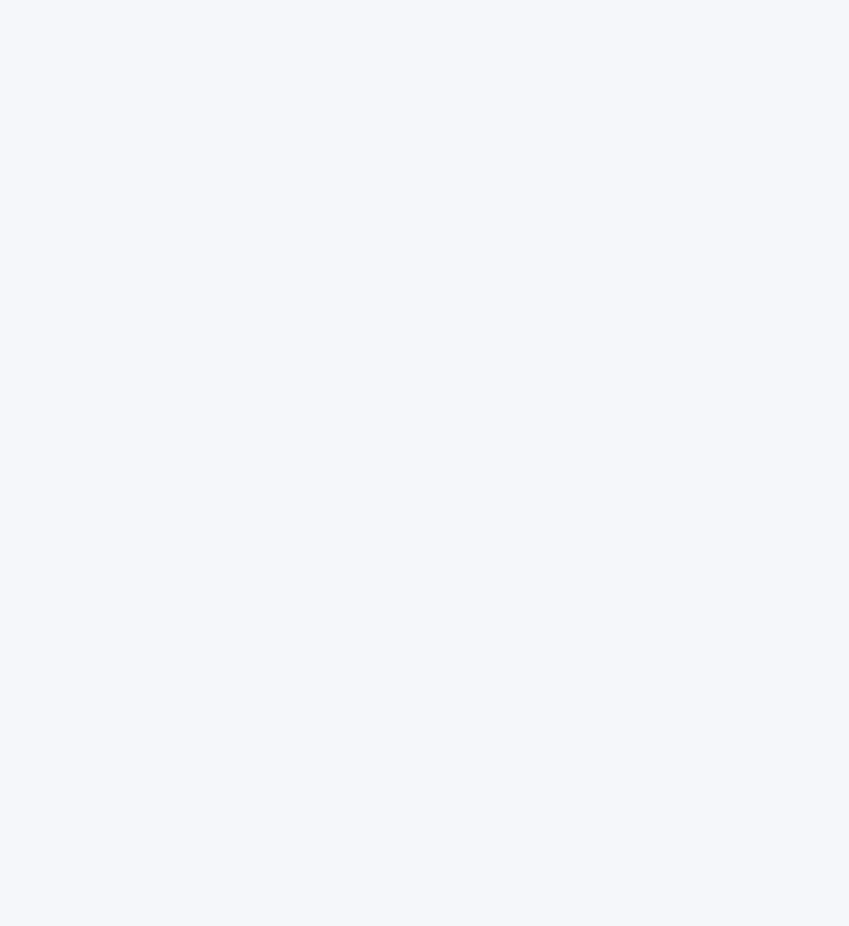
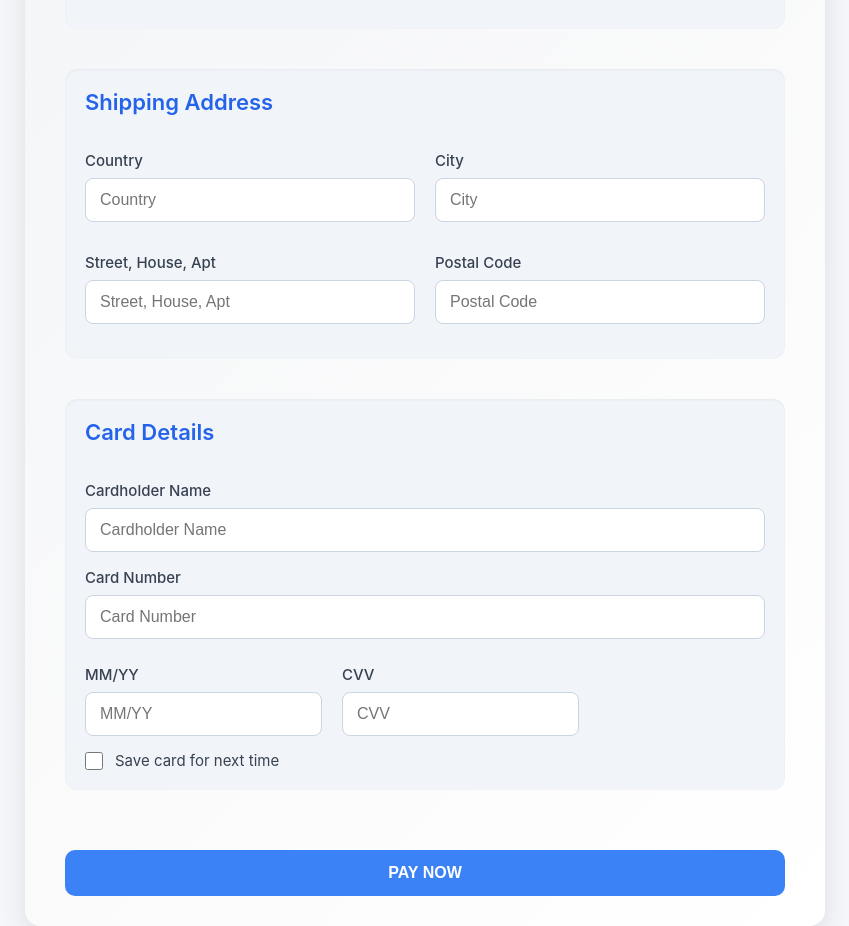
Before and after one commit to BogdanSEST2/InternetStoreProject, a React (Create React App) app: page /checkout in a window 1280 px wide. Shown: the part 400-1326 px from the top of the page, without its empty margins (215-1064 px from the left). Before the commit the page ends 800 px from the top, so only its background shows below. Built offline with nearby package versions, Linux system fonts and the light colour scheme.

Commit message:
Сделал страницу для оплаты заказа и добавил некоторые отдельные  компоненты для её реализации

```diff
--- a/src/App.jsx
+++ b/src/App.jsx
@@ -5,7 +5,7 @@ import ProductDetails from './pages/product-details/ProductDetails';
 import CartPage from './pages/cart-page/CartPage';
 import CheckoutPage from './pages/checkout-page/CheckoutPage';
 import UserProfile from './pages/user-profile/UserProfile';
-import NotFound from './pages/not-found/NotFound';
+import NotFound from './pages/404-not-found/NotFound';
 import LoginPage from './pages/login/LoginPage';
 import RegisterPage from './pages/register/RegisterPage';
 
--- /dev/null
+++ b/src/components/enhanced-input/input.css
@@ -0,0 +1,54 @@
+.enhanced-form-group {
+    display: flex;
+    flex-direction: column;
+    position: relative;
+}
+
+.enhanced-form-group label {
+    font-size: 15px;
+    color: #374151;
+    margin: 16px 0 8px 0;
+    font-weight: 500;
+}
+
+.input-wrapper {
+    position: relative;
+    display: flex;
+    align-items: center;
+}
+
+.input-wrapper input {
+    width: 100%;
+    padding: 12px 14px;
+    border: 1px solid #cbd5e1;
+    border-radius: 8px;
+    font-size: 16px;
+    transition: border-color 0.3s ease, box-shadow 0.3s ease;
+}
+
+.input-wrapper input:focus {
+    border-color: #3b82f6;
+    box-shadow: 0 0 0 3px rgba(59, 130, 246, 0.2);
+    outline: none;
+}
+
+.input-icon {
+    position: absolute;
+    left: 12px;
+    font-size: 18px;
+    color: #94a3b8;
+}
+
+.error-text {
+    color: #ef4444;
+    font-size: 13px;
+    margin-top: 5px;
+}
+
+.has-error input {
+    border-color: #ef4444;
+}
+
+.has-error .input-icon {
+    color: #ef4444;
+}
--- /dev/null
+++ b/src/components/enhanced-input/input.jsx
@@ -0,0 +1,25 @@
+import React from 'react';
+import './input.css';
+
+
+
+export default function EnhancedInput({ label, type, name, value, onChange, error, icon, autoFocus = false }) {
+    return (
+        <div className={`enhanced-form-group ${error ? 'has-error' : ''}`}>
+            {label && <label htmlFor={name}>{label}</label>}
+            <div className="input-wrapper">
+                {icon && <span className="input-icon">{icon}</span>}
+                <input
+                    type={type}
+                    name={name}
+                    id={name}
+                    value={value}
+                    placeholder={label}
+                    onChange={onChange}
+                    autoFocus={autoFocus}
+                />
+            </div>
+            {error && <span className="error-text">{error}</span>}
+        </div>
+    );
+}
--- /dev/null
+++ b/src/components/submit-button/SubmitButton.css
@@ -0,0 +1,17 @@
+.submit-button {
+    background: #3b82f6;
+    color: white;
+    padding: 14px 0;
+    border: none;
+    border-radius: 10px;
+    font-size: 16px;
+    font-weight: 700;
+    cursor: pointer;
+    transition: background 0.3s ease;
+    margin-top: 20px;
+    width: 100%;
+}
+
+.submit-button:hover {
+    background: #2563eb;
+}
--- /dev/null
+++ b/src/components/submit-button/SubmitButton.jsx
@@ -0,0 +1,12 @@
+import React from 'react';
+import './SubmitButton.css';
+
+
+
+export default function SubmitButton({ text }) {
+  return (
+    <button type="submit" className="submit-button">
+      {text}
+    </button>
+  );
+}
--- a/src/pages/not-found/NotFound.jsx
+++ b/src/pages/404-not-found/NotFound.jsx
@@ -1,5 +1,8 @@
 import './NotFound.css';
 import { Link } from 'react-router-dom';
+import NotFound404Picture from '../../assets/404.png';
+
+
 
 function NotFound() {
   return (
@@ -11,6 +14,9 @@ function NotFound() {
         <Link to="/" className="not-found-button">Go Back Home</Link>
       </div>
       <div className="not-found-right-panel">
+        <div className="not-found-right-panel-img">
+          <img src={NotFound404Picture} alt="404" />
+        </div>
         <h1>Page Not Found</h1>
       </div>
     </div>
--- a/src/pages/checkout-page/CheckoutPage.css
+++ b/src/pages/checkout-page/CheckoutPage.css
@@ -1,3 +1,104 @@
 .checkout-page {
+    max-width: 800px;
+    margin: 40px auto;
+    padding: 30px 40px;
+    background: linear-gradient(135deg, #f3f4f6, #ffffff);
+    border-radius: 16px;
+    box-shadow: 0 10px 30px rgba(0, 0, 0, 0.1);
+    font-family: 'Inter', sans-serif;
+    transition: all 0.3s ease;
+}
+
+.checkout-page h1 {
+    text-align: center;
+    font-size: 32px;
+    color: #1f2937;
+    margin-bottom: 30px;
+    font-weight: 700;
+}
+
+.checkout-form {
+    display: flex;
+    flex-direction: column;
+    gap: 40px;
+}
+
+.form-section {
     padding: 20px;
-  }
+    background: #f1f5f9;
+    border-radius: 12px;
+    box-shadow: inset 0 1px 3px rgba(0,0,0,0.05);
+}
+
+.form-section h2 {
+    font-size: 22px;
+    color: #2563eb;
+    margin-bottom: 20px;
+    font-weight: 600;
+}
+
+.card-details {
+    display: flex;
+    gap: 20px;
+    margin-top: 10px;
+}
+
+.checkbox-container {
+    display: flex;
+    align-items: center;
+    font-size: 15px;
+    color: #374151;
+    margin-top: 15px;
+    user-select: none;
+}
+
+.checkbox-container input {
+    margin-right: 12px;
+    width: 18px;
+    height: 18px;
+}
+
+.submit-button {
+    background: #3b82f6;
+    color: white;
+    padding: 14px 0;
+    font-size: 18px;
+    font-weight: 600;
+    border: none;
+    border-radius: 10px;
+    cursor: pointer;
+    transition: background 0.3s ease, transform 0.2s ease;
+    width: 100%;
+}
+
+.submit-button:hover {
+    background: #2563eb;
+    transform: translateY(-2px);
+}
+
+.input-row {
+    display: flex;
+    gap: 20px;
+    margin-bottom: 15px;
+}
+
+.input-row > div {
+    flex: 1;
+}
+
+@media (max-width: 540px) {
+    .input-row {
+    flex-direction: column;
+}
+}
+
+
+@media (max-width: 768px) {
+    .checkout-page {
+        padding: 20px;
+    }
+
+    .card-details {
+        flex-direction: column;
+    }
+}
--- a/src/pages/checkout-page/CheckoutPage.jsx
+++ b/src/pages/checkout-page/CheckoutPage.jsx
@@ -1,9 +1,174 @@
 import './CheckoutPage.css';
+import { useState } from 'react';
+import EnhancedInput from '../../components/enhanced-input/input';
+import SubmitButton from '../../components/submit-button/SubmitButton';
+
+
+
+const initialFormData = {
+  firstName: '',
+  lastName: '',
+  email: '',
+  phone: '',
+  country: '',
+  city: '',
+  country: '',
+  address: '',
+  postalCode: '',
+  cardName: '',
+  cardNumber: '',
+  expiry: '',
+  cvv: '',
+  saveCard: false,
+};
+
+const inputSections = [
+  {
+    title: 'Personal Information',
+    fields: [
+      { label: 'First Name', type: 'text', name: 'firstName' },
+      { label: 'Last Name', type: 'text', name: 'lastName' },
+      { label: 'Email', type: 'email', name: 'email' },
+      { label: 'Phone', type: 'tel', name: 'phone' },
+    ],
+    layout: 'double',
+  },
+  {
+    title: 'Shipping Address',
+    fields: [
+      { label: 'Country', type: 'text', name: 'country' },
+      { label: 'City', type: 'text', name: 'city' },
+      { label: 'Street, House, Apt', type: 'text', name: 'address' },
+      { label: 'Postal Code', type: 'text', name: 'postalCode' },
+    ],
+    layout: 'double',
+  },
+  {
+    title: 'Card Details',
+    fields: [
+      { label: 'Cardholder Name', type: 'text', name: 'cardName' },
+      { label: 'Card Number', type: 'text', name: 'cardNumber' },
+    ],
+    additionalFields: [
+      { label: 'MM/YY', type: 'text', name: 'expiry' },
+      { label: 'CVV', type: 'text', name: 'cvv' },
+    ],
+  },
+];
 
 function CheckoutPage() {
+  const [formData, setFormData] = useState(initialFormData);
+  const [errors, setErrors] = useState({});
+
+  const handleChange = ({ target: { name, value, type, checked } }) => {
+    setFormData((prev) => ({
+      ...prev,
+      [name]: type === 'checkbox' ? checked : value,
+    }));
+  };
+
+  const validate = () => {
+    const newErrors = {};
+    Object.entries(formData).forEach(([key, value]) => {
+      if (key !== 'saveCard' && !value.trim()) {
+        const formattedKey = key.replace(/([A-Z])/g, ' $1').replace(/^./, str => str.toUpperCase());
+        newErrors[key] = `${formattedKey} is required`;
+      }
+    });
+
+    if (formData.country.trim() && formData.country.length < 3) {
+      newErrors.country = 'Country name must be at least 3 characters long';
+    }
+
+    return newErrors;
+  };
+
+  const handleSubmit = (e) => {
+    e.preventDefault();
+    const validationErrors = validate();
+    if (Object.keys(validationErrors).length === 0) {
+      console.log('Form Data:', formData);
+      alert('Order placed successfully!');
+      setFormData(initialFormData);
+    } else {
+      setErrors(validationErrors);
+    }
+  };
+
+  const renderInputs = (fields, layout) => {
+    if (layout === 'double') {
+      const pairedFields = [];
+      for (let i = 0; i < fields.length; i += 2) {
+        pairedFields.push(fields.slice(i, i + 2));
+      }
+      return pairedFields.map((pair, index) => (
+        <div className="input-row" key={index}>
+          {pair.map(({ label, type, name }) => (
+            <EnhancedInput
+              key={name}
+              label={label}
+              type={type}
+              name={name}
+              value={formData[name]}
+              onChange={handleChange}
+              error={errors[name]}
+            />
+          ))}
+        </div>
+      ));
+    } else {
+      return fields.map(({ label, type, name }) => (
+        <EnhancedInput
+          key={name}
+          label={label}
+          type={type}
+          name={name}
+          value={formData[name]}
+          onChange={handleChange}
+          error={errors[name]}
+        />
+      ));
+    }
+  };
+
   return (
     <div className="checkout-page">
-      <h1>Оформление заказа</h1>
+      <h1>Checkout</h1>
+      <form className="checkout-form" onSubmit={handleSubmit}>
+        {inputSections.map(({ title, fields, additionalFields, layout }) => (
+          <div className="form-section" key={title}>
+            <h2>{title}</h2>
+            {renderInputs(fields, layout)}
+            {additionalFields && (
+              <div className="card-details">
+                {additionalFields.map(({ label, type, name }) => (
+                  <EnhancedInput
+                    key={name}
+                    label={label}
+                    type={type}
+                    name={name}
+                    value={formData[name]}
+                    onChange={handleChange}
+                    error={errors[name]}
+                  />
+                ))}
+              </div>
+            )}
+            {title === 'Card Details' && (
+              <label className="checkbox-container">
+                <input
+                  type="checkbox"
+                  name="saveCard"
+                  checked={formData.saveCard}
+                  onChange={handleChange}
+                />
+                <span className="checkmark"></span> Save card for next time
+              </label>
+            )}
+          </div>
+        ))}
+        <SubmitButton text="PAY NOW" />
+      </form>
     </div>
   );
 }
--- a/src/pages/login/LoginPage.css
+++ b/src/pages/login/LoginPage.css
@@ -7,7 +7,7 @@
 
 .auth-left-panel {
   flex: 1;
-  background: linear-gradient(135deg, #3b82f6, #60a5fa);
+  background: linear-gradient(135deg, #6fa5fc, #465df3, #0e11cf);
   color: white;
   display: flex;
   flex-direction: column;
--- a/src/pages/login/LoginPage.jsx
+++ b/src/pages/login/LoginPage.jsx
@@ -72,7 +72,7 @@ export default function LoginPage() {
                                     onChange={handleChange}
                                 /> Keep me signed in
                             </label>
-                            <Link to="/register">Don't have an account?</Link>
+                            <Link to="/registration">Don't have an account?</Link>
                         </div>
                         <button type="submit" className="auth-button">LOGIN</button>
                     </form>
--- a/src/pages/register/RegisterPage.css
+++ b/src/pages/register/RegisterPage.css
@@ -7,7 +7,7 @@
 
 .auth-left-panel {
   flex: 1;
-  background: linear-gradient(135deg, #3b82f6, #60a5fa);
+  background: linear-gradient(135deg, #6fa5fc, #465df3, #0e11cf);
   color: white;
   display: flex;
   flex-direction: column;
```
Also changed, not shown: src/pages/404-not-found/NotFound.css (renamed from src/pages/not-found/NotFound.css, +23 -2 lines), src/assets/404.png (added).
